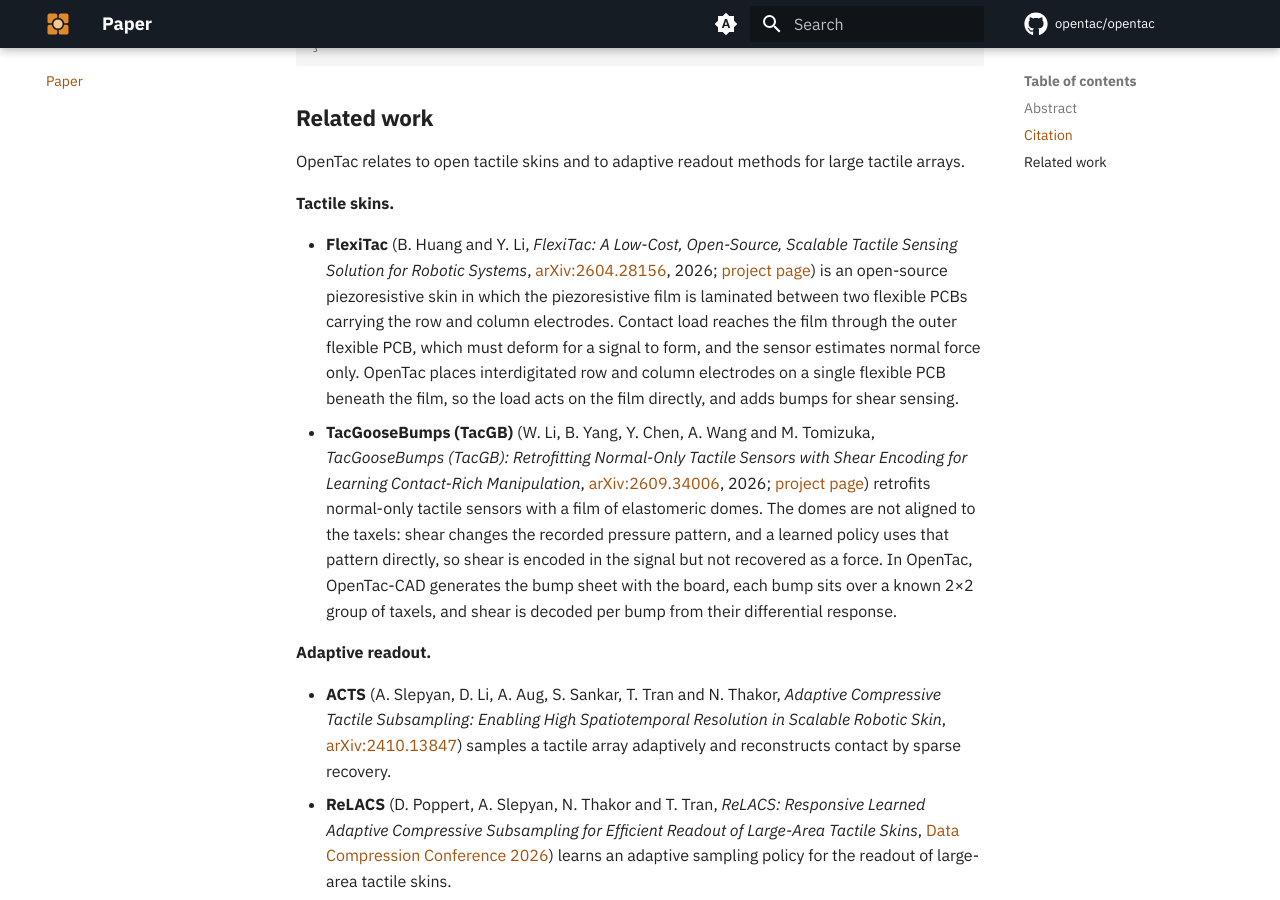
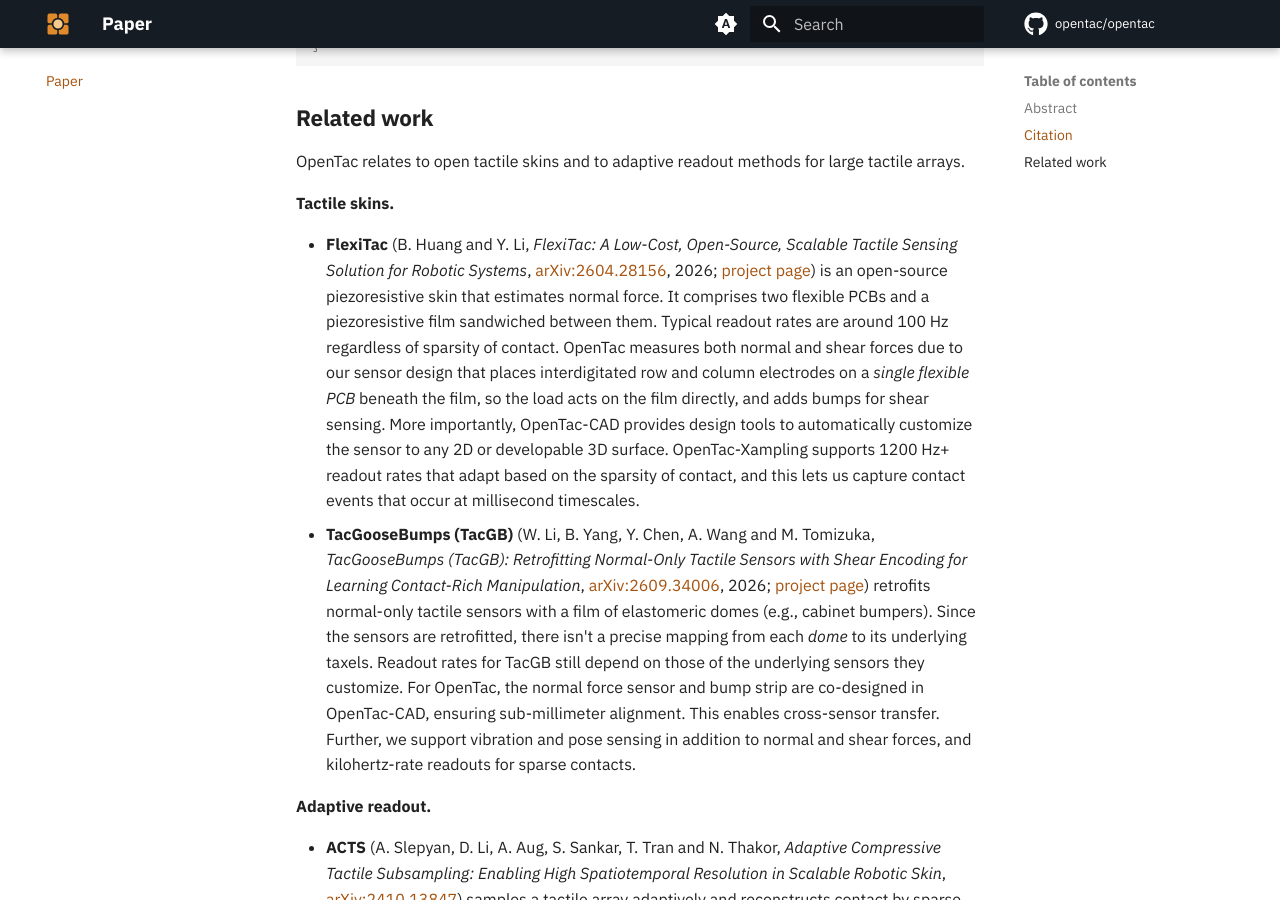
Before and after one commit to opentac/opentac.github.io, an MkDocs documentation site: the page built from docs/paper.md, in a window 1280 px wide and 900 px high, scrolled down 1842 px. Built offline with MkDocs 1.6.1 and Material for MkDocs 9.7.7, drawn with Linux system fonts in a browser that asks for light colours; comment, search, counter and statistics services are not loaded.

Commit message:
Add preprint PDF links and update related-work comparisons

```diff
--- a/docs/paper.md
+++ b/docs/paper.md
@@ -41,8 +41,8 @@
 
 **Tactile skins.**
 
-- **FlexiTac** (B. Huang and Y. Li, *FlexiTac: A Low-Cost, Open-Source, Scalable Tactile Sensing Solution for Robotic Systems*, [arXiv:2604.28156](https://arxiv.org/abs/2604.28156), 2026; [project page](https://flexitac.github.io/)) is an open-source piezoresistive skin in which the piezoresistive film is laminated between two flexible PCBs carrying the row and column electrodes. Contact load reaches the film through the outer flexible PCB, which must deform for a signal to form, and the sensor estimates normal force only. OpenTac places interdigitated row and column electrodes on a single flexible PCB beneath the film, so the load acts on the film directly, and adds bumps for shear sensing.
-- **TacGooseBumps (TacGB)** (W. Li, B. Yang, Y. Chen, A. Wang and M. Tomizuka, *TacGooseBumps (TacGB): Retrofitting Normal-Only Tactile Sensors with Shear Encoding for Learning Contact-Rich Manipulation*, [arXiv:2609.34006](https://arxiv.org/abs/2609.34006), 2026; [project page](https://jeffwli.github.io/tacgb/)) retrofits normal-only tactile sensors with a film of elastomeric domes. The domes are not aligned to the taxels: shear changes the recorded pressure pattern, and a learned policy uses that pattern directly, so shear is encoded in the signal but not recovered as a force. In OpenTac, OpenTac-CAD generates the bump sheet with the board, each bump sits over a known 2&times;2 group of taxels, and shear is decoded per bump from their differential response.
+- **FlexiTac** (B. Huang and Y. Li, *FlexiTac: A Low-Cost, Open-Source, Scalable Tactile Sensing Solution for Robotic Systems*, [arXiv:2604.28156](https://arxiv.org/abs/2604.28156), 2026; [project page](https://flexitac.github.io/)) is an open-source piezoresistive skin that estimates normal force. It comprises two flexible PCBs and a piezoresistive film sandwiched between them. Typical readout rates are around 100 Hz regardless of sparsity of contact. OpenTac measures both normal and shear forces due to our sensor design that places interdigitated row and column electrodes on a *single flexible PCB* beneath the film, so the load acts on the film directly, and adds bumps for shear sensing. More importantly, OpenTac-CAD provides design tools to automatically customize the sensor to any 2D or developable 3D surface. OpenTac-Xampling supports 1200 Hz+ readout rates that adapt based on the sparsity of contact, and this lets us capture contact events that occur at millisecond timescales.
+- **TacGooseBumps (TacGB)** (W. Li, B. Yang, Y. Chen, A. Wang and M. Tomizuka, *TacGooseBumps (TacGB): Retrofitting Normal-Only Tactile Sensors with Shear Encoding for Learning Contact-Rich Manipulation*, [arXiv:2609.34006](https://arxiv.org/abs/2609.34006), 2026; [project page](https://jeffwli.github.io/tacgb/)) retrofits normal-only tactile sensors with a film of elastomeric domes (e.g., cabinet bumpers). Since the sensors are retrofitted, there isn't a precise mapping from each *dome* to its underlying taxels. Readout rates for TacGB still depend on those of the underlying sensors they customize. For OpenTac, the normal force sensor and bump strip are co-designed in OpenTac-CAD, ensuring sub-millimeter alignment. This enables cross-sensor transfer. Further, we support vibration and pose sensing in addition to normal and shear forces, and kilohertz-rate readouts for sparse contacts.
 
 **Adaptive readout.**
 
--- a/overrides/home.html
+++ b/overrides/home.html
@@ -68,7 +68,7 @@
       <div class="ot-hero__buttons">
         <a class="ot-btn ot-btn--primary" href="{{ 'cad/' | url }}">Try it online</a>
         <a class="ot-btn" href="{{ 'get-started/' | url }}">Get started</a>
-        <a class="ot-btn" href="{{ 'paper/' | url }}">Paper</a>
+        <a class="ot-btn" href="{{ 'assets/opentac-preprint.pdf' | url }}" type="application/pdf">Paper</a>
         <a class="ot-btn" href="{{ config.repo_url }}">Code</a>
       </div>
     </div>
```
Also changed, not shown: other parts of docs/paper.md (+1 -1 lines), 1 other file.
